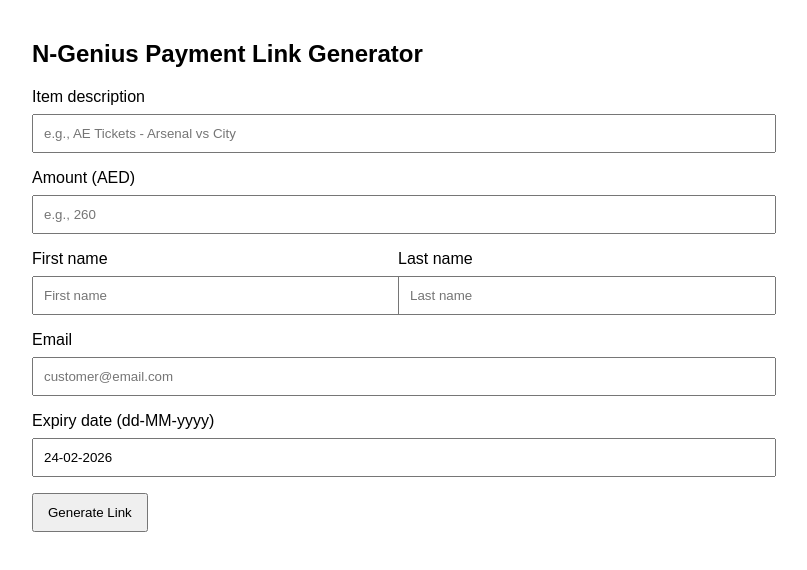
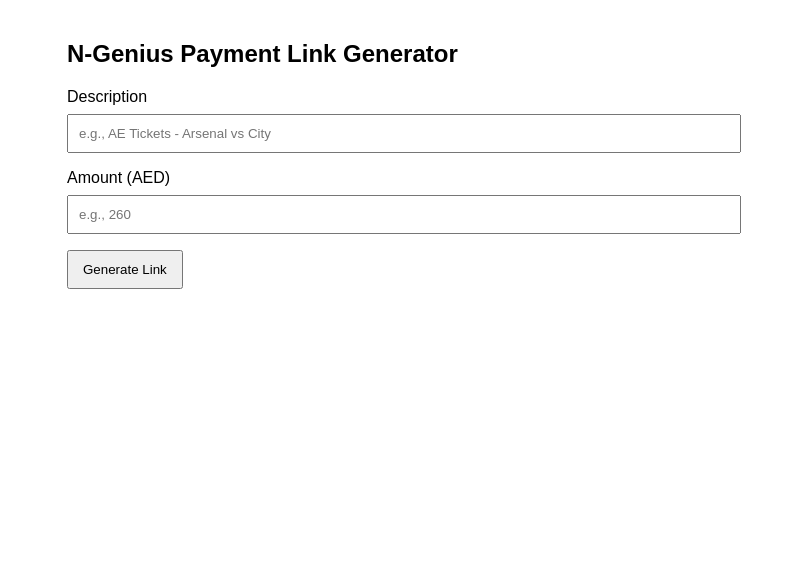
Before and after one commit to mkffz/network-payment, a Next.js app: page / in a window 1280 px wide. Shown: the top 570 px of the page, without its empty margins (248-1055 px from the left). Built offline with nearby package versions, Linux system fonts and the light colour scheme.

Commit message:
Update page.js

```diff
--- a/app/page.js
+++ b/app/page.js
@@ -3,15 +3,8 @@
 import { useState } from "react";
 
 export default function Home() {
+  const [amount, setAmount] = useState("");
   const [description, setDescription] = useState("");
-  const [amount, setAmount] = useState("");
-
-  const [firstName, setFirstName] = useState("");
-  const [lastName, setLastName] = useState("");
-  const [email, setEmail] = useState("");
-
-  // Portal format: dd-MM-yyyy
-  const [expiryDate, setExpiryDate] = useState("24-02-2026");
 
   const [loading, setLoading] = useState(false);
   const [link, setLink] = useState("");
@@ -22,12 +15,8 @@
     setLink("");
 
     const a = Number(amount);
-    if (!description.trim()) return setError("Item description is required.");
-    if (!Number.isFinite(a) || a <= 0) return setError("Amount must be > 0.");
-    if (!firstName.trim()) return setError("First name is required.");
-    if (!lastName.trim()) return setError("Last name is required.");
-    if (!email.trim()) return setError("Email is required.");
-    if (!expiryDate.trim()) return setError("Expiry date is required (dd-MM-yyyy).");
+    if (!description.trim()) return setError("Please enter a description.");
+    if (!Number.isFinite(a) || a <= 0) return setError("Please enter a valid amount > 0.");
 
     setLoading(true);
     try {
@@ -37,12 +26,6 @@
         body: JSON.stringify({
           description: description.trim(),
           amount: a,
-          firstName: firstName.trim(),
-          lastName: lastName.trim(),
-          email: email.trim(),
-          invoiceExpiryDate: expiryDate.trim(),
-          transactionType: "SALE",
-          currency: "AED",
         }),
       });
 
@@ -58,10 +41,10 @@
   }
 
   return (
-    <main style={{ maxWidth: 720, margin: "40px auto", fontFamily: "Arial, sans-serif" }}>
+    <main style={{ maxWidth: 650, margin: "40px auto", fontFamily: "Arial, sans-serif" }}>
       <h2>N-Genius Payment Link Generator</h2>
 
-      <label>Item description</label>
+      <label>Description</label>
       <input
         value={description}
         onChange={(e) => setDescription(e.target.value)}
@@ -75,45 +58,6 @@
         onChange={(e) => setAmount(e.target.value)}
         placeholder="e.g., 260"
         type="number"
-        style={{ width: "100%", padding: 10, margin: "8px 0 16px" }}
-      />
-
-      <div style={{ display: "flex", gap: 12 }}>
-        <div style={{ flex: 1 }}>
-          <label>First name</label>
-          <input
-            value={firstName}
-            onChange={(e) => setFirstName(e.target.value)}
-            placeholder="First name"
-            style={{ width: "100%", padding: 10, margin: "8px 0 16px" }}
-          />
-        </div>
-
-        <div style={{ flex: 1 }}>
-          <label>Last name</label>
-          <input
-            value={lastName}
-            onChange={(e) => setLastName(e.target.value)}
-            placeholder="Last name"
-            style={{ width: "100%", padding: 10, margin: "8px 0 16px" }}
-          />
-        </div>
-      </div>
-
-      <label>Email</label>
-      <input
-        value={email}
-        onChange={(e) => setEmail(e.target.value)}
-        placeholder="customer@email.com"
-        type="email"
-        style={{ width: "100%", padding: 10, margin: "8px 0 16px" }}
-      />
-
-      <label>Expiry date (dd-MM-yyyy)</label>
-      <input
-        value={expiryDate}
-        onChange={(e) => setExpiryDate(e.target.value)}
-        placeholder="24-02-2026"
         style={{ width: "100%", padding: 10, margin: "8px 0 16px" }}
       />
 
```
